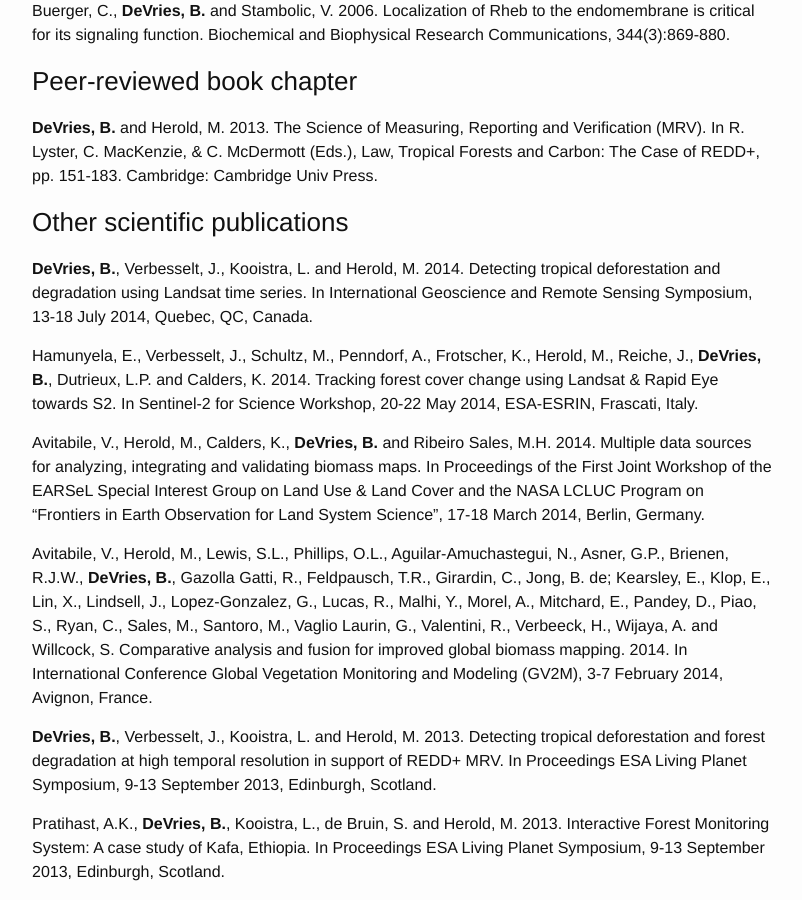
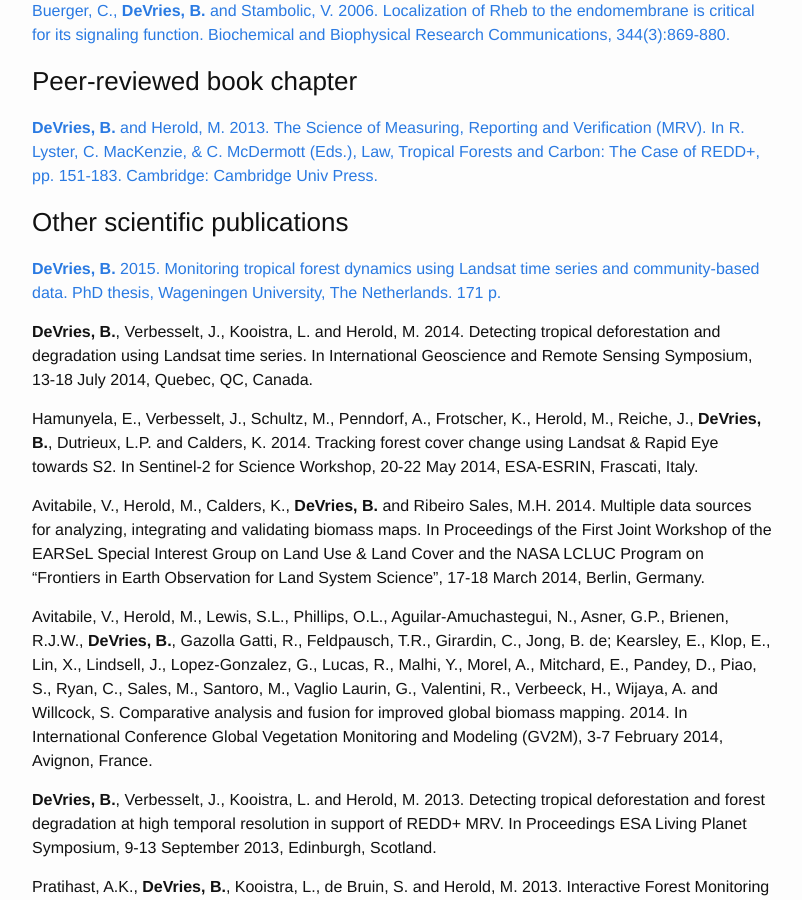
Before and after one commit to bendv/bendv.github.io, a Jekyll site: the page built from publications.md, in a window 1280 px wide and 900 px high, scrolled down 876 px. Shown: the whole window, without its empty margins (238-1040 px from the left). Built offline with Jekyll 4.4.1, drawn with Linux system fonts in a browser that asks for light colours.

Commit message:
Update publications.md

```diff
--- a/publications.md
+++ b/publications.md
@@ -12,23 +12,25 @@ Pratihast, A.K., **DeVries, B.**, Avitabile, V., de Bruin, S., Herold, M. and Be
 
 Avitabile, V., Herold, M., Heuvelink, G.B.M., Lewis, S.L., Phillips, O.L., Asner, G.P., Asthon, P., Banin, L.F., Bayol, N., Berry, N., Boeckx, P., de Jong, B., **DeVries, B.**, Girardin, C., Kearsley, E., Lindsell, J.A., Lopez-Gonzalez, G., Lucas, R., Malhi, Y., Morel, A.,  Mitchard, E., Nagy, L., Qie, L., Quinones, M., Ryan, C.M., Slik, F., Sunderland, T., Vaglio Laurin, G., Valentini, R., Verbeeck, H., Wijaya, A. and Willcock, S. 2015. An integrated pan-tropical biomass maps using multiple reference datasets. Global Change Biology, accepted.
 
-**DeVries, B.**, Decuyper, M., Verbesselt, J., Zeileis, A., Herold, M. and Joseph, S. 2015. Tracking disturbance-regrowth dynamics in the tropics using structural change monitoring and Landsat time series. Remote Sensing of Environment 169:320-334.
+<a href="http://doi.org/10.1016/j.rse.2015.08.020" target="_blank">**DeVries, B.**, Decuyper, M., Verbesselt, J., Zeileis, A., Herold, M. and Joseph, S. 2015. Tracking disturbance-regrowth dynamics in the tropics using structural change monitoring and Landsat time series. Remote Sensing of Environment 169:320-334.</a>
 
-**DeVries, B.**, Verbesselt, J., Kooistra L. and Herold, M. 2015. Robust monitoring of small-scale forest disturbances in a tropical montane forest using Landsat time series. Remote Sensing of Environment, 161:107-121.
+<a href="http://doi.org/10.1016/j.rse.2015.02.012" target="_blank">**DeVries, B.**, Verbesselt, J., Kooistra L. and Herold, M. 2015. Robust monitoring of small-scale forest disturbances in a tropical montane forest using Landsat time series. Remote Sensing of Environment, 161:107-121.</a>
 
-Pratihast, A.K., **DeVries, B.**, Avitabile, V., de Bruin, S., Kooistra, L. and Herold, M. 2014. Combining satellite data and community-based observations for forest monitoring. Forests, 5:2464-2489.
+<a href="http://doi.org/10.3390/f5102464" target="_blank">Pratihast, A.K., **DeVries, B.**, Avitabile, V., de Bruin, S., Kooistra, L. and Herold, M. 2014. Combining satellite data and community-based observations for forest monitoring. Forests, 5:2464-2489.</a>
 
-Dresen, E., **DeVries, B.**, Herold, M., Verchot, L. and M&#252;ller, R. 2014. Fuelwood savings and carbon emission reductions by the use of improved cooking stoves in an Afromontane forest, Ethiopia. Land, 3(3):1137-1157.
+<a href="http://doi.org/10.3390/land3031137" target="_blank">Dresen, E., **DeVries, B.**, Herold, M., Verchot, L. and M&#252;ller, R. 2014. Fuelwood savings and carbon emission reductions by the use of improved cooking stoves in an Afromontane forest, Ethiopia. Land, 3(3):1137-1157.</a>
 
-Buerger, C., **DeVries, B.** and Stambolic, V. 2006. Localization of Rheb to the endomembrane is critical for its signaling function. Biochemical and Biophysical Research Communications, 344(3):869-880.
+<a href="http://doi.org/10.1016/j.bbrc.2006.03.220" target="_blank">Buerger, C., **DeVries, B.** and Stambolic, V. 2006. Localization of Rheb to the endomembrane is critical for its signaling function. Biochemical and Biophysical Research Communications, 344(3):869-880.</a>
 
 
 ### Peer-reviewed book chapter
 
-**DeVries, B.** and Herold, M. 2013. The Science of Measuring, Reporting and Verification (MRV). In R. Lyster, C. MacKenzie, & C. McDermott (Eds.), Law, Tropical Forests and Carbon: The Case of REDD+, pp. 151-183. Cambridge: Cambridge Univ Press.
+<a href="http://www.cambridge.org/us/academic/subjects/law/environmental-law/law-tropical-forests-and-carbon-case-redd" target="_blank">**DeVries, B.** and Herold, M. 2013. The Science of Measuring, Reporting and Verification (MRV). In R. Lyster, C. MacKenzie, & C. McDermott (Eds.), Law, Tropical Forests and Carbon: The Case of REDD+, pp. 151-183. Cambridge: Cambridge Univ Press.</a>
 
 
 ### Other scientific publications
+
+<a href="http://doi.org/10.13140/RG.2.1.2112.8409" target="_blank">**DeVries, B.** 2015. Monitoring tropical forest dynamics using Landsat time series and community-based data. PhD thesis, Wageningen University, The Netherlands. 171 p.</a>
 
 **DeVries, B.**, Verbesselt, J., Kooistra, L. and Herold, M. 2014. Detecting tropical deforestation and degradation using Landsat time series. In International Geoscience and Remote Sensing Symposium, 13-18 July 2014, Quebec, QC, Canada.
 
```
